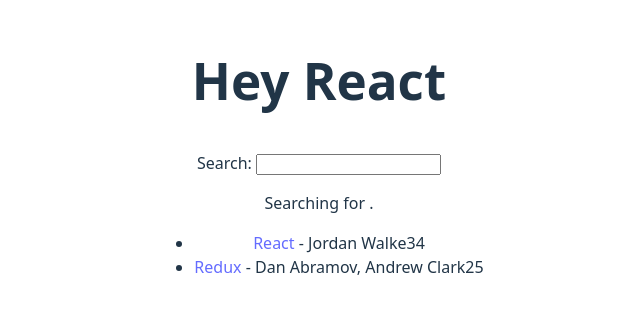
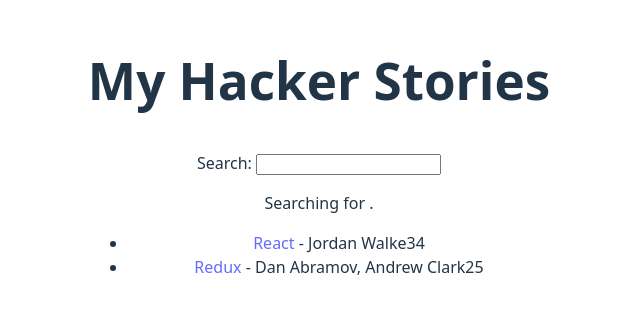
Before and after one commit to LordSahvith/Holocron-Coding-Web, a React (Vite) app in the folder matrix/js/react/books/road-to-react/hacker-stories/: page / in a window 1280 px wide. Shown: the part 248-562 px from the top of the page, without its empty margins (321-961 px from the left). Built offline with nearby package versions, Linux system fonts and the light colour scheme.

Commit message:
React: Callback Handler

```diff
--- a/matrix/js/react/books/road-to-react/hacker-stories/src/App.jsx
+++ b/matrix/js/react/books/road-to-react/hacker-stories/src/App.jsx
@@ -1,20 +1,14 @@
 import { useState } from 'react';
 import './App.css';
 
-const welcome = {
-  greeting: 'Hey',
-  title: 'React',
-};
-
-function getGreeting({ greeting, title }) {
-  return `${greeting} ${title}`;
-}
-
-function Search() {
+function Search({ onSearch }) {
   const [searchTerm, setSearchTerm] = useState('');
 
   const handleChange = function (event) {
     setSearchTerm(event.target.value);
+
+    // Callback Handler for App Component
+    onSearch(event);
   };
 
   return (
@@ -72,11 +66,17 @@ function App() {
     },
   ];
 
+  // callback handler for Search Component
+  const handleSearch = function (event) {
+    console.log(event.target.value);
+  };
+
   return (
     <section>
-      <h1>{getGreeting(welcome)}</h1>
+      <h1>My Hacker Stories</h1>
 
-      <Search />
+      {/* pass callback handler to Search Component */}
+      <Search onSearch={handleSearch} />
 
       <List list={stories} />
     </section>
```
